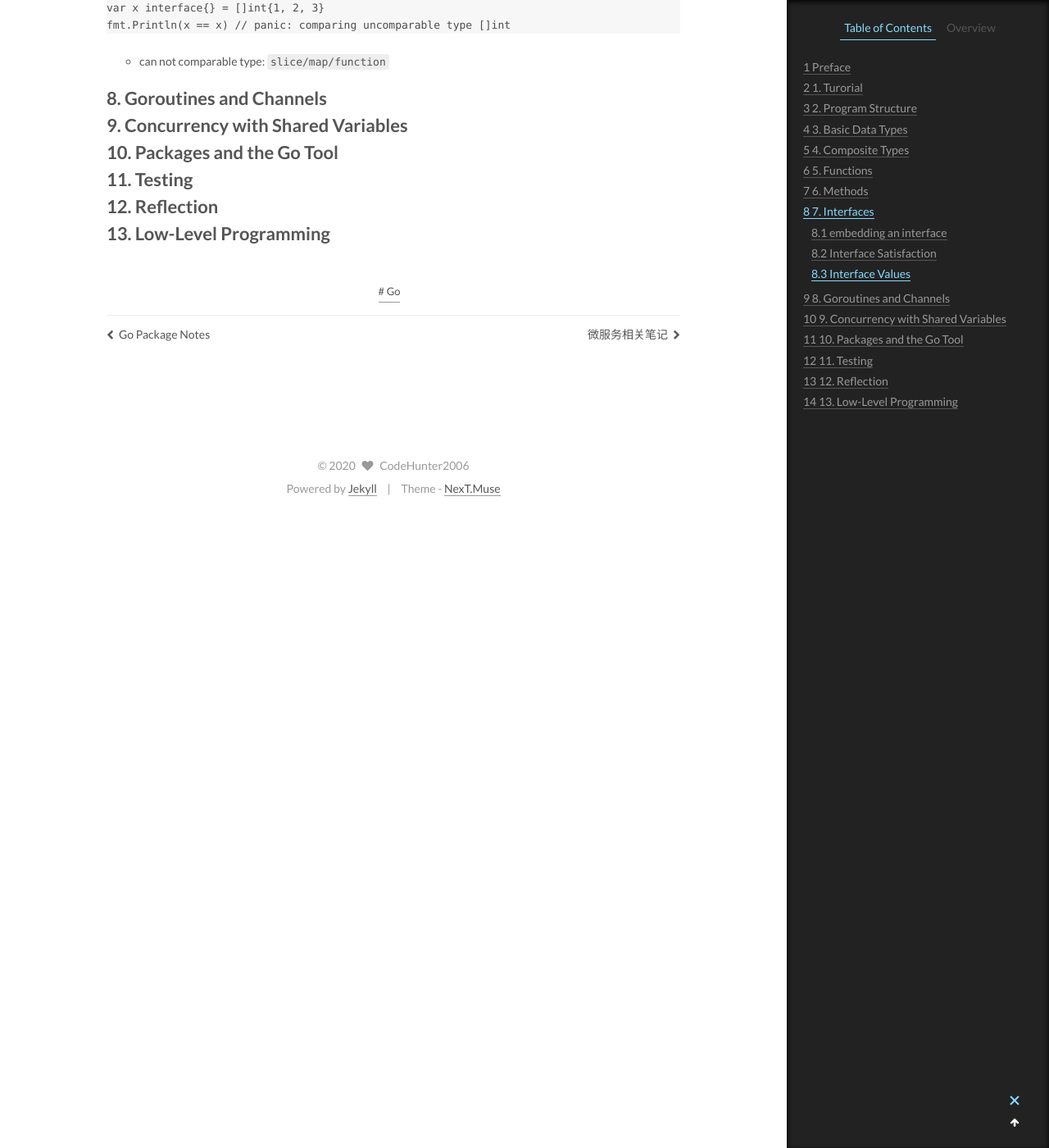
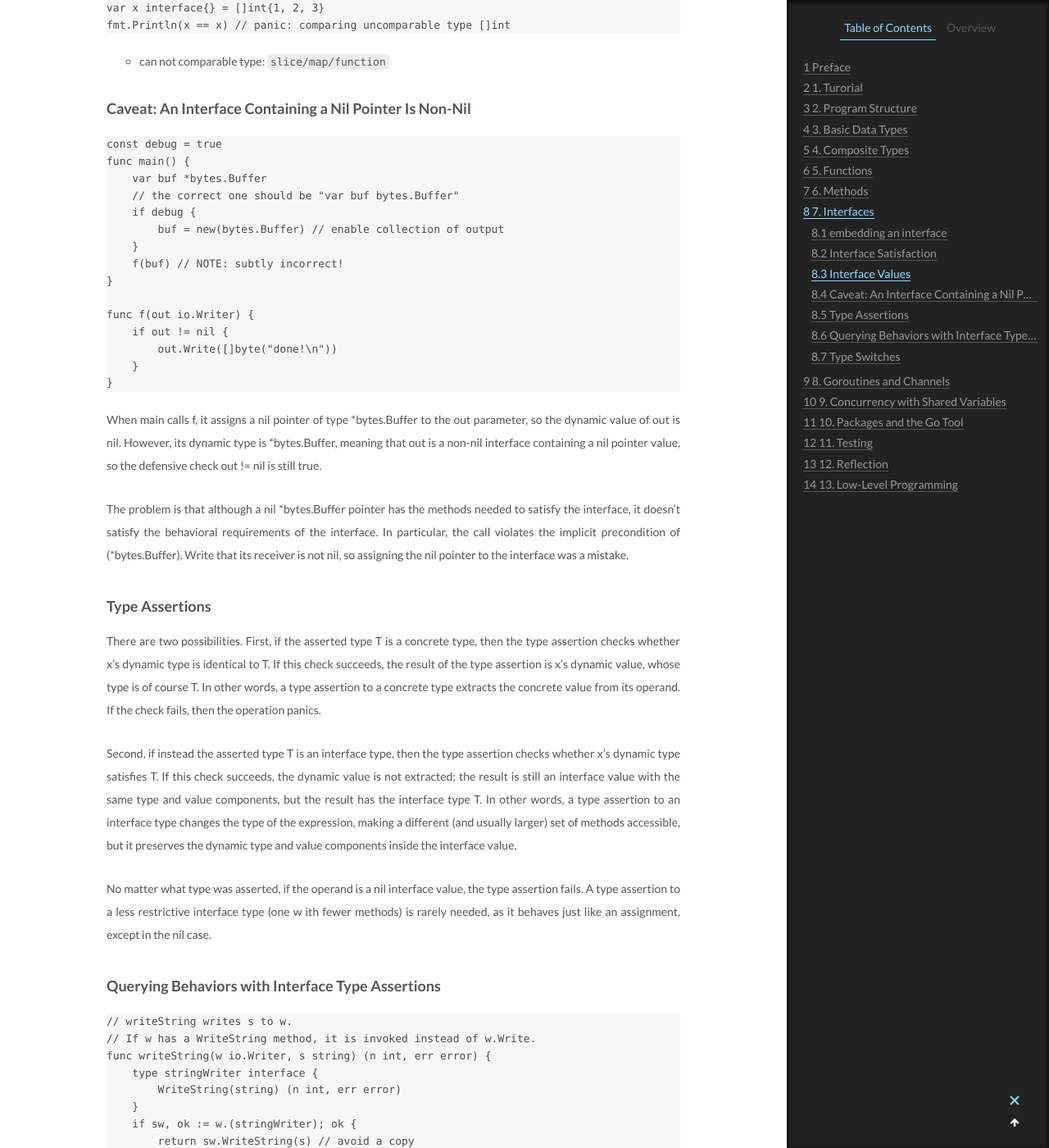
Before and after one commit to CodeHunter2006/CodeHunter2006.github.io, a Jekyll site: the page built from _posts/2019-12-21-TheGoProgrammingLaguage_Notes.md, in a window 1280 px wide and 1400 px high, scrolled down 10701 px. Shown: the whole window at 82% size. Built offline with Jekyll 4.4.1, drawn with Linux system fonts in a browser that asks for light colours; some of the changed text lies outside the part shown.

Commit message:
[chore]: add contents.

````diff
--- a/_posts/2019-12-21-TheGoProgrammingLaguage_Notes.md
+++ b/_posts/2019-12-21-TheGoProgrammingLaguage_Notes.md
@@ -355,7 +355,80 @@ fmt.Println(x == x) // panic: comparing uncomparable type []int
 
 - can not comparable type: `slice/map/function`
 
+### Caveat: An Interface Containing a Nil Pointer Is Non-Nil
+
+```Go
+const debug = true
+func main() {
+    var buf *bytes.Buffer
+    // the correct one should be "var buf bytes.Buffer"
+    if debug {
+        buf = new(bytes.Buffer) // enable collection of output
+    }
+    f(buf) // NOTE: subtly incorrect!
+}
+
+func f(out io.Writer) {
+    if out != nil {
+        out.Write([]byte("done!\n"))
+    }
+}
+```
+
+When main calls f, it assigns a nil pointer of type *bytes.Buffer to the out parameter, so the dynamic value of out is nil. However, its dynamic type is *bytes.Buffer, meaning that out is a non-nil interface containing a nil pointer value, so the defensive check out != nil is still true.
+
+The problem is that although a nil \*bytes.Buffer pointer has the methods needed to satisfy the interface, it doesn’t satisfy the behavioral requirements of the interface. In particular, the call violates the implicit precondition of (\*bytes.Buffer). Write that its receiver is not nil, so assigning the nil pointer to the interface was a mistake.
+
+### Type Assertions
+
+There are two possibilities. First, if the asserted type T is a concrete type, then the type assertion checks whether x’s dynamic type is identical to T. If this check succeeds, the result of the type assertion is x’s dynamic value, whose type is of course T. In other words, a type assertion to a concrete type extracts the concrete value from its operand. If the check fails, then the operation panics.
+
+Second, if instead the asserted type T is an interface type, then the type assertion checks whether x’s dynamic type satisfies T. If this check succeeds, the dynamic value is not extracted; the result is still an interface value with the same type and value components, but the result has the interface type T. In other words, a type assertion to an interface type changes the type of the expression, making a different (and usually larger) set of methods accessible, but it preserves the dynamic type and value components inside the interface value.
+
+No matter what type was asserted, if the operand is a nil interface value, the type assertion fails. A type assertion to a less restrictive interface type (one w ith fewer methods) is rarely needed, as it behaves just like an assignment, except in the nil case.
+
+### Querying Behaviors with Interface Type Assertions
+
+```Go
+// writeString writes s to w.
+// If w has a WriteString method, it is invoked instead of w.Write.
+func writeString(w io.Writer, s string) (n int, err error) {
+    type stringWriter interface {
+        WriteString(string) (n int, err error)
+    }
+    if sw, ok := w.(stringWriter); ok {
+        return sw.WriteString(s) // avoid a copy
+    }
+    return w.Write([]byte(s)) // allocate temporary copy
+}
+```
+
+What’s curious in this example is that there is no standard interface that defines the WriteString method and specifies its required behavior. Further more, whether or not a concrete type satisfies the stringWriter interface is determined only by its methods, not by any declared relationship between it and the interface type. What this means is that the technique above relies on the assumption that if a type satisfies the interface below, then WriteString(s) must have the same effect as Write([]byte(s)).
+
+### Type Switches
+
+- object-oriented programming, subtype polymorphism, ad hoc polymorphism
+
+```Go
+switch x.(type) {
+    case nil:         // ...
+    case int, uint:   // ...
+    case bool:        // ...
+    case string:      // ...
+    default:          // ...
+```
+
+As with an ordinary switch statement, cases are considered in order and, when a match is found, the case’s body is executed. Case order becomes significant when one or more case types are interfaces, since then there is a possibility of two cases matching. The position of the default case relative to the others is immaterial. No fallthrough is allowed.
+
+```Go
+switch y := x.(type) { /* ... */ }
+```
+
 # 8. Goroutines and Channels
+
+- CSP(communicating sequential processes)
+  In discussions of concurrency, when we say x happens before y, we don’t mean merely that x occurs earlier in time than y; we mean that it is guaranteed to do so and that all its prior effects, such as updates to variables, are complete and that you may rely on them.
+  When x neither happens before y nor after y, we say that x is concurrent with y. This doesn’t mean that x and y are necessarily simultaneous, merely that we cannot assume anything about their ordering .
 
 # 9. Concurrency with Shared Variables
 
````
